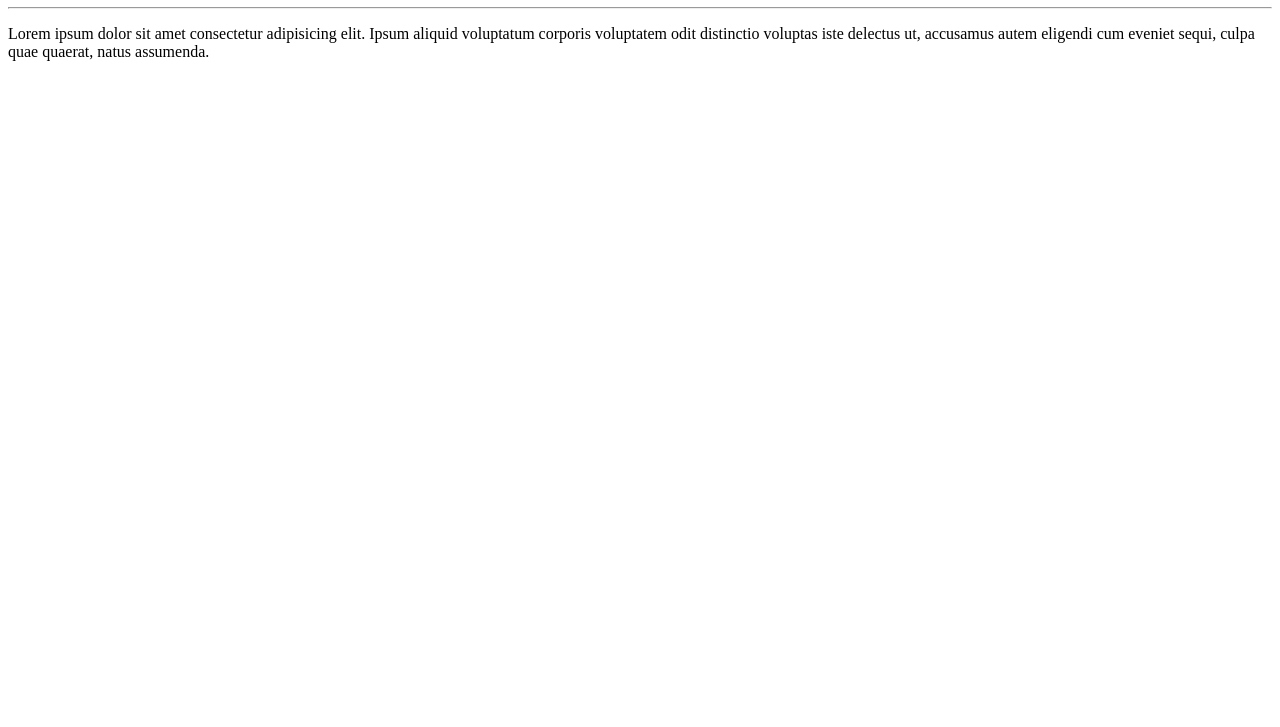
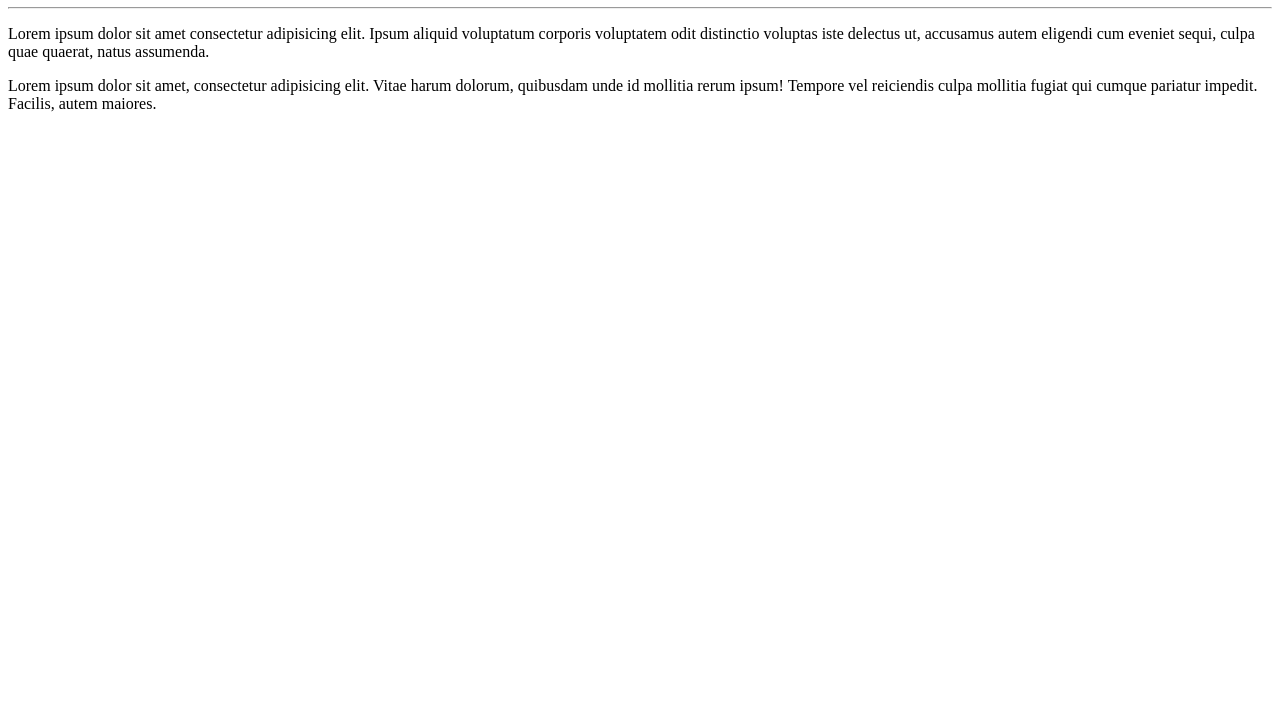
Before and after one commit to linco-maia/SenaiFullStack, a plain HTML site: page site exmplo/index.html in a window 1280 px wide. Shown: the part 73-800 px from the top of the page. Drawn offline with Linux system fonts and the light colour scheme.

Commit message:
adicionei um paragrafo

```diff
--- a/site exmplo/index.html
+++ b/site exmplo/index.html
@@ -10,5 +10,6 @@
     <h1>Manos lá cabeçudo</h1>
     <hr>
     <p>Lorem ipsum dolor sit amet consectetur adipisicing elit. Ipsum aliquid voluptatum corporis voluptatem odit distinctio voluptas iste delectus ut, accusamus autem eligendi cum eveniet sequi, culpa quae quaerat, natus assumenda.</p>
+    <p>Lorem ipsum dolor sit amet, consectetur adipisicing elit. Vitae harum dolorum, quibusdam unde id mollitia rerum ipsum! Tempore vel reiciendis culpa mollitia fugiat qui cumque pariatur impedit. Facilis, autem maiores.</p>
 </body>
 </html>
```
